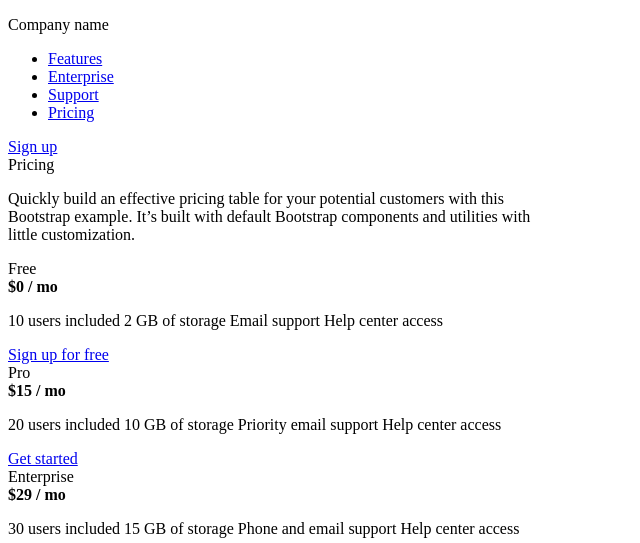
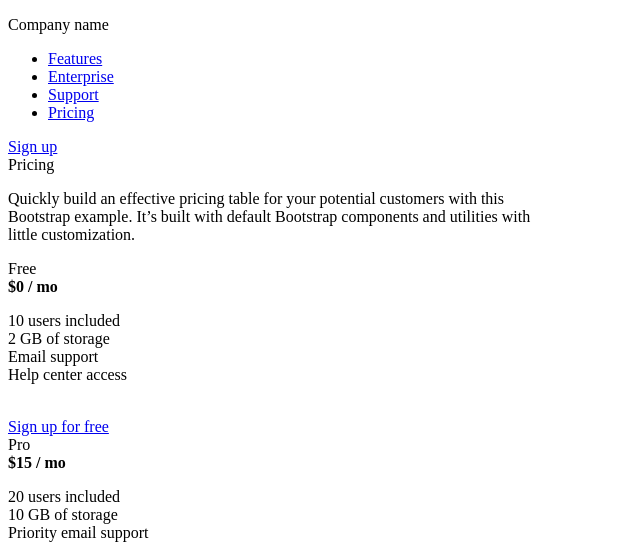
Before and after one commit to AmanKalkanbaev/pricing, a plain HTML site: page index.html in a window 1280 px wide. Shown: the top 543 px of the page, without its empty margins (0-640 px from the left). Drawn offline with Linux system fonts and the light colour scheme.

Commit message:
added a few tag br to the section cards

```diff
--- a/index.html
+++ b/index.html
@@ -33,11 +33,12 @@
                     $0 <span>/ mo</span>
                 </strong>
                 <p>
-                    10 users included
-                    2 GB of storage
-                    Email support
+                    10 users included <br>
+                    2 GB of storage <br>
+                    Email support <br>
                     Help center access
                 </p>
+                <br>
                 <a href="#">Sign up for free</a>
             </div>
             <div class="cards">
@@ -46,11 +47,12 @@
                     $15 <span>/ mo</span>
                 </strong>
                 <p>
-                    20 users included
-                    10 GB of storage
-                    Priority email support
+                    20 users included<br>
+                    10 GB of storage<br>
+                    Priority email support<br>
                     Help center access
                 </p>
+                <br>
                 <a href="#">Get started</a>
             </div>
             <div class="cards">
@@ -59,11 +61,12 @@
                     $29 <span>/ mo</span>
                 </strong>
                 <p>
-                    30 users included
-                    15 GB of storage
-                    Phone and email support
-                    Help center access
+                    30 users included<br>
+                    15 GB of storage<br>
+                    Phone and email support<br>
+                    Help center access<br>
                 </p>
+                <br>
                 <a href="#">Contact us</a>
             </div>
         </section>
```
